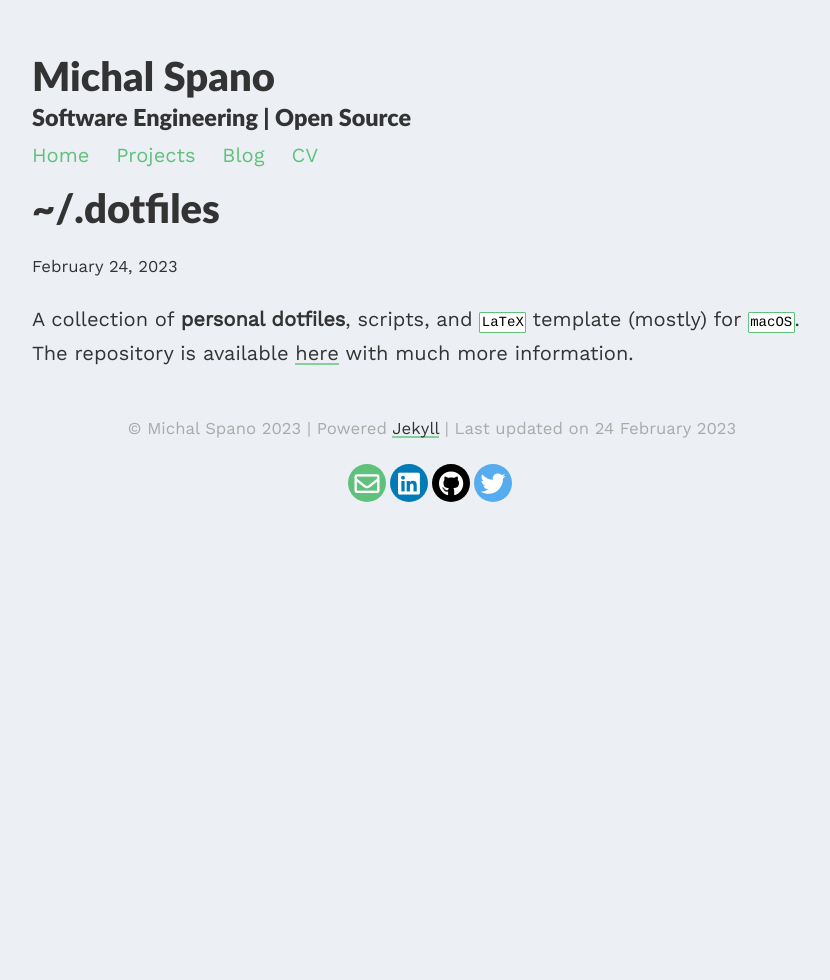
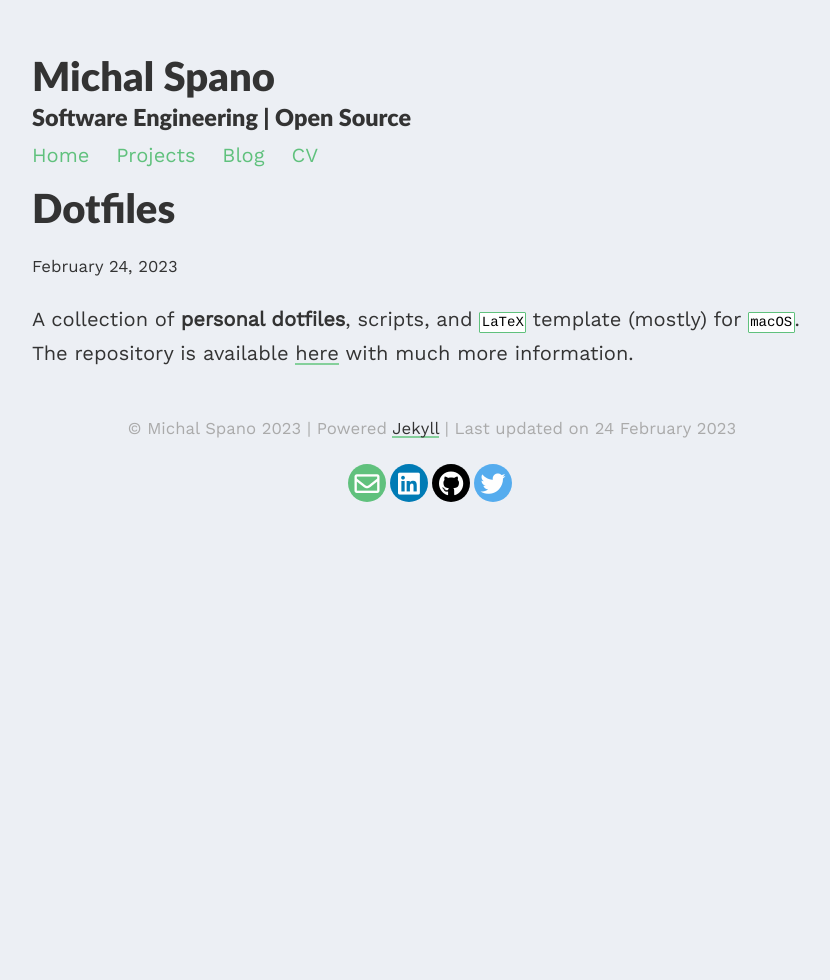
Before and after one commit to michalspano/michalspano.github.io, a Jekyll site: the page built from _projects/dotfiles.md, in a window 1280 px wide. Shown: the whole page, without its empty margins (208-1038 px from the left). Built offline with Jekyll 4.4.1, drawn with Linux system fonts in a browser that asks for light colours; nearby versions of some CDN libraries.

```diff
--- a/_projects/dotfiles.md
+++ b/_projects/dotfiles.md
@@ -1,6 +1,6 @@
 ---
 layout: post
-title: ~/.dotfiles
+title: Dotfiles
 description: dotfiles, scripts, LaTeX template [macos]
 tags: dotfiles, scripts, LaTeX, macOS, bash, zsh, vim, tmux, git
 ---
```
Also changed, not shown: README.md (added).
